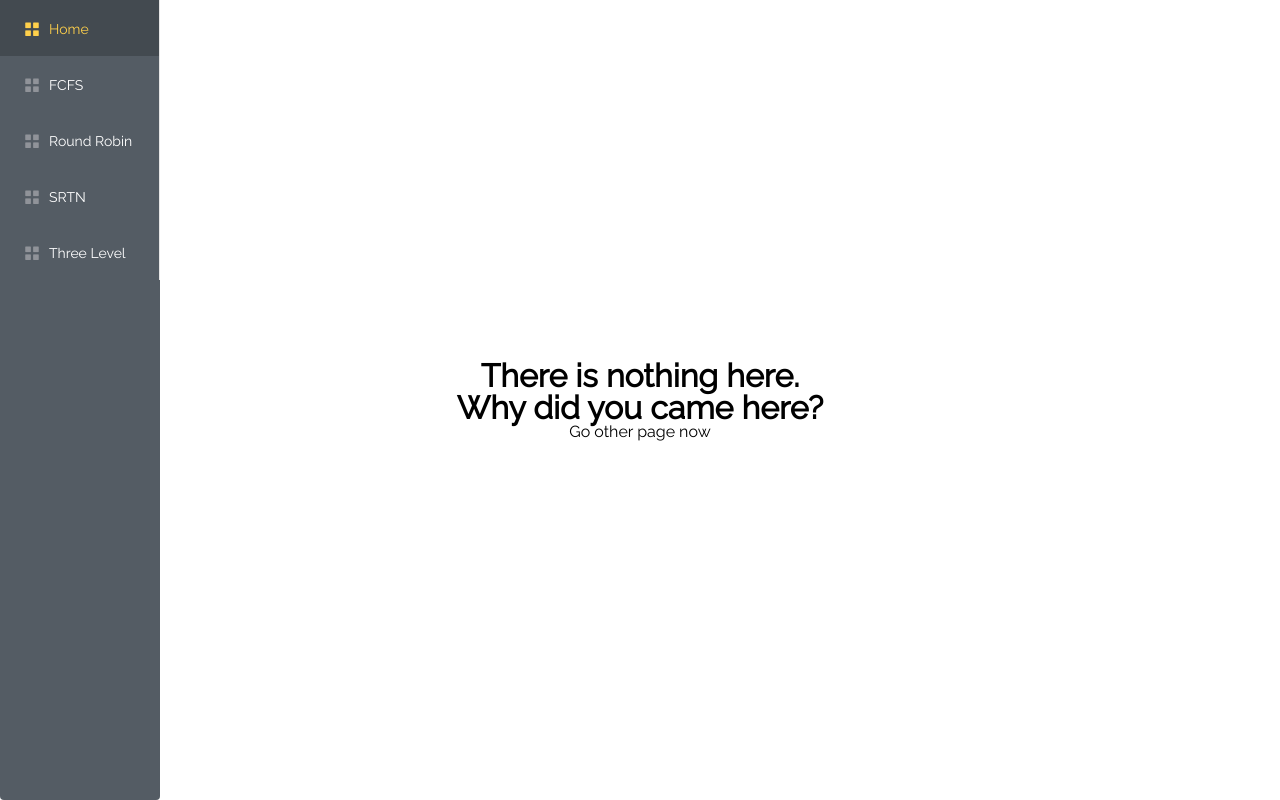
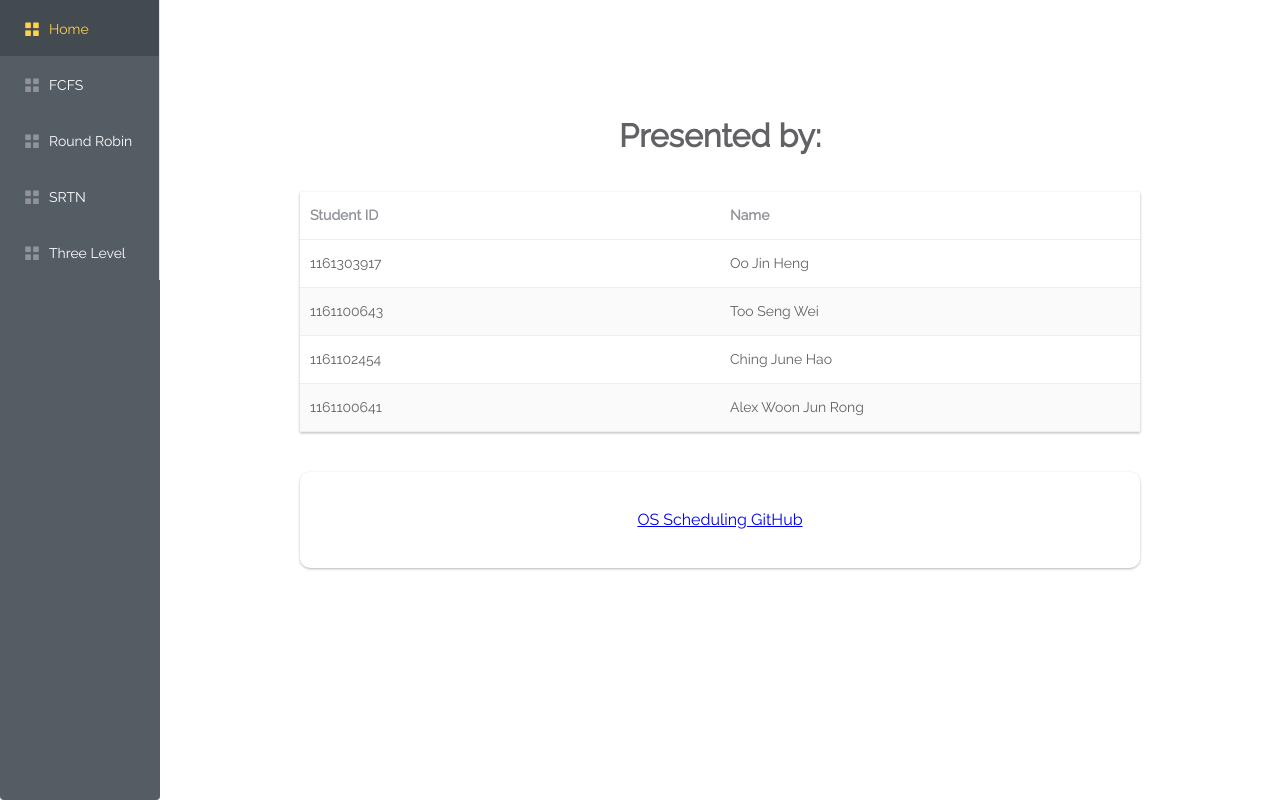
Before and after one commit to weiweitoo/Operating-System-Scheduling-Assignment, a Vue app: page /fcfs in a window 1280 px wide. Built offline with nearby package versions, Linux system fonts and the light colour scheme.

Commit message:
Updated front page

```diff
--- a/src/pages/Home.vue
+++ b/src/pages/Home.vue
@@ -1,15 +1,58 @@
 <template>
-	  <el-col :span="21">
-	  	<div class="grid-content center">
-        <h1>There is nothing here.<br/> Why did you came here?</h1>
-        <p>Go other page now</p>
+  <div>
+    <el-row>
+      <div class="title">
+        <h1>Presented by: </h1>
       </div>
-	  </el-col>
+    </el-row>
+    <el-row>
+  	  <el-col :span="18" :offset="3">
+        <div class="content">
+    	  	<el-table
+            :data="tableData"
+            stripe
+            style="width: 100%">
+            <el-table-column
+              prop="id"
+              label="Student ID">
+            </el-table-column>
+            <el-table-column
+              prop="name"
+              label="Name">
+            </el-table-column>
+          </el-table>
+        </div>
+  	  </el-col>
+    </el-row>
+    <el-row>
+      <el-col :span="18" :offset="3">
+        <div class="gitlink">
+          <a href="https://github.com/weiweitoo/Operating-System-Scheduling-Assignment">OS Scheduling GitHub</a>
+        </div>
+      </el-col>
+    </el-row>
+  </div>
 </template>
 
 <script>
 export default {
-  name: 'Home'
+   data() {
+      return {
+        tableData: [{
+          id: '1161303917',
+          name: 'Oo Jin Heng'
+        }, {
+          id: '1161100643',
+          name: 'Too Seng Wei'
+        }, {
+          id: '1161102454',
+          name: 'Ching June Hao'
+        }, {
+          id: '1161100641',
+          name: 'Alex Woon Jun Rong'
+        }]
+      }
+    }
 }
 </script>
 
@@ -17,15 +60,28 @@ export default {
   .el-col {
     border-radius: 4px;
   }
-  .grid-content {
-    border-radius: 4px;
-    min-height: 36px;
+  .title
+  {
+    color: #606266;
+    text-align: center;
+    margin-top: 120px;
   }
-  .center{
-  	text-align: center;
-  	position: absolute;
-  	top: 50%;
-  	left: 50%;
-  	transform: translateX(-50%) translateY(-50%);
+  .content
+  {
+    margin-top: 40px;
+    box-shadow: 0 1px 3px rgba(0, 0, 0, 0.2), 0 1px 2px rgba(0, 0, 0, 0.1);
+  }
+  .gitlink
+  {
+    text-align: center;
+    margin-top: 40px;
+    padding: 40px;
+    box-shadow: 0 1px 3px rgba(0, 0, 0, 0.2), 0 1px 2px rgba(0, 0, 0, 0.1);
+    transition: 0.5s;
+    border-radius: 10px;
+  }
+  .gitlink:hover
+  {
+    box-shadow: 0 2px 6px rgba(0, 0, 0, 0.4), 0 2px 4px rgba(0, 0, 0, 0.15);
   }
 </style>
```
